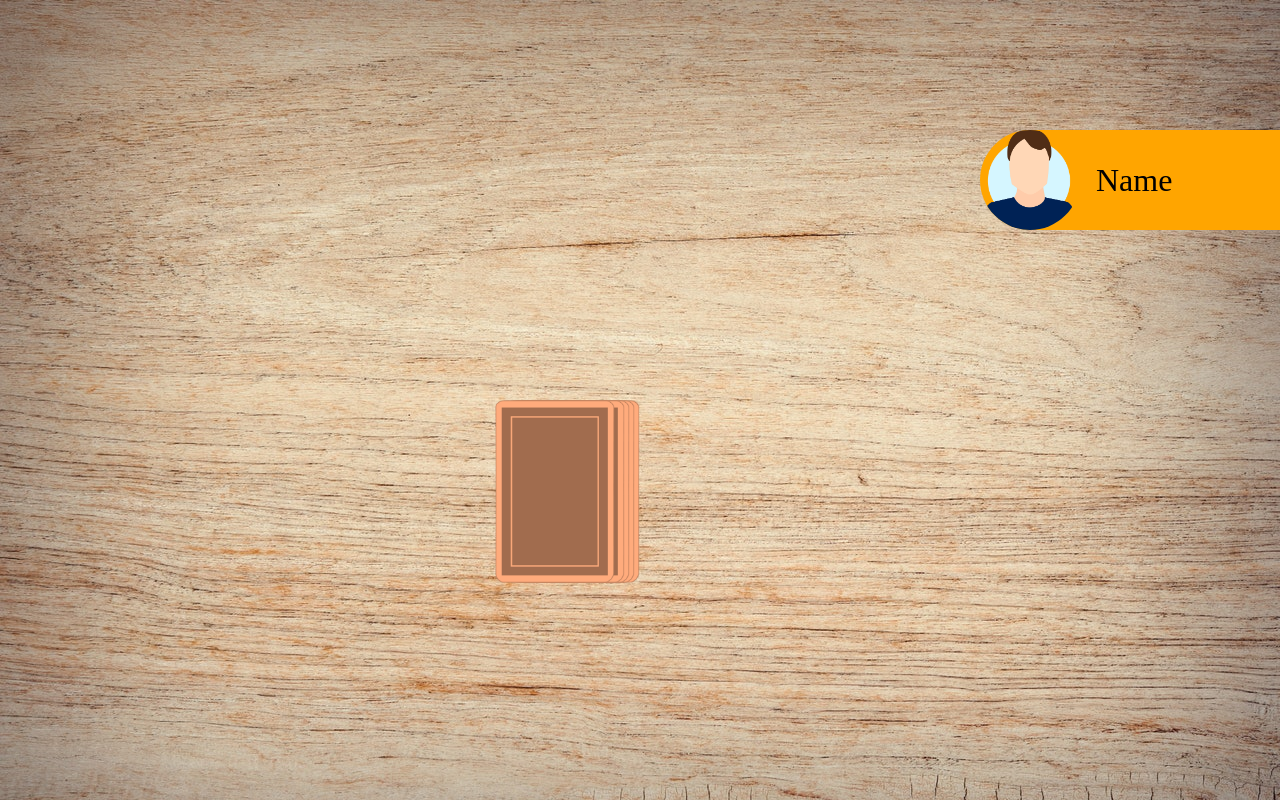
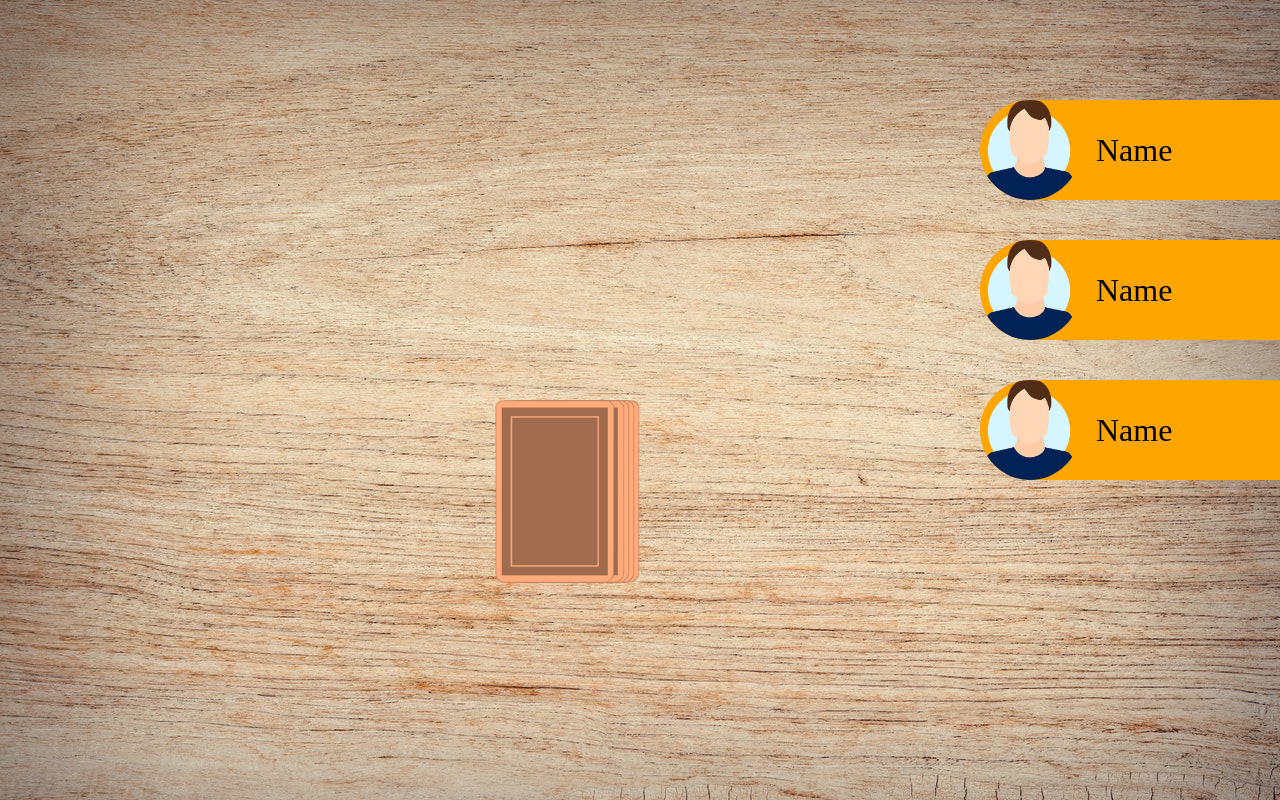
Before and after one commit to AlexanderKiefer77/Ring-of_Fire, an Angular app: page /game in a window 1280 px wide. Built offline with nearby package versions, Linux system fonts and the light colour scheme.

Commit message:
added function to show  more players

```diff
--- a/src/app/game/game.component.html
+++ b/src/app/game/game.component.html
@@ -1,4 +1,6 @@
-<app-player style="top: 130px;" class="player-position"></app-player>
+<!-- Damit werden soviele Spieler erzeugt, wie im entsprechenden Array angelegt sind. Diese werden dann entsprechend versetzt nach unten angezeigt -->
+<app-player *ngFor="let player of game.players; let i = index;" [ngStyle]="{'top.px': 100 + (i * 140)}"
+    class="player-position"></app-player>
 
 <div class="field">
 
--- a/src/models/game.ts
+++ b/src/models/game.ts
@@ -1,6 +1,6 @@
 
 export class Game { // erstellt ein Object für die Spieldaten
-    public players: string[] = [];
+    public players: string[] = ['Hans', 'Freddy', 'Peter' ];
     public stack: string[] = []; // für stack
     public playedCards: string[] = []; // für gespielte Karten
     public currentPlayer: number = 0;
```
